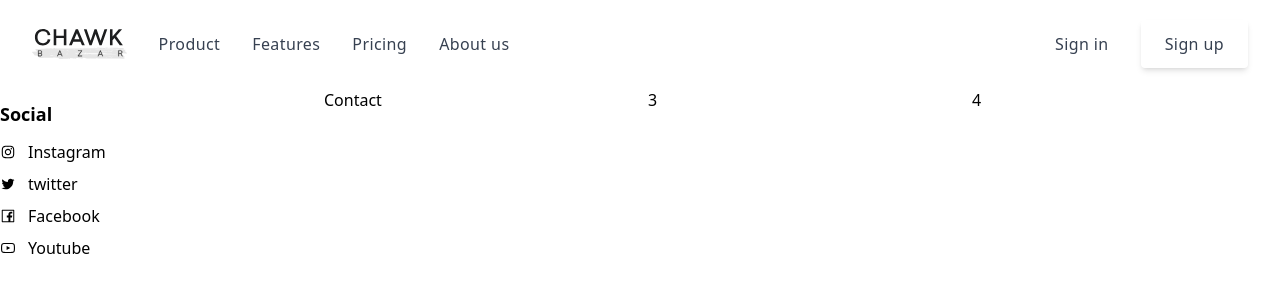
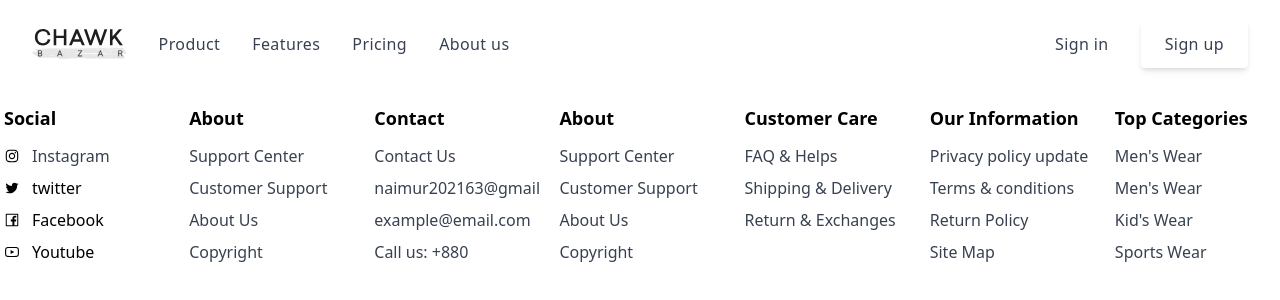
Before and after one commit to naimur202163/nft-site, a React (Create React App) app: page / in a window 1280 px wide. Shown: the top 300 px of the page. Built offline with nearby package versions, Linux system fonts and the light colour scheme.

Commit message:
footer done

```diff
--- a/src/Shared/Footer/Footer.js
+++ b/src/Shared/Footer/Footer.js
@@ -10,35 +10,160 @@ export default function Footer() {
     <>
       <div className="mx-auto sm:max-w-xl md:max-w-full lg:max-w-screen-xl">
         <div>
-          <div className="grid  grid-cols-4  gap-4">
-            <div>
+          <div className=" lg:grid  md:gird md:grid-cols-2  xs:gird xs:grid-cols-2  lg:grid-cols-7  gap-4 ">
+            <div className="p-1">
               <h2 className="text-lg font-semibold my-3">Social</h2>
               <div className="flex items-center ">
                 {" "}
                 <AiOutlineInstagram />{" "}
-                <p className="ml-3  hover:text-black  cursor-pointer"> Instagram</p>
+                <p className="ml-3  text-gray-700 hover:text-black  cursor-pointer">
+                  {" "}
+                  Instagram
+                </p>
               </div>
               <div className="flex items-center  my-2 ">
                 {" "}
                 <AiOutlineTwitter />{" "}
-                <p className="ml-3  hover:text-black  cursor-pointer "> twitter</p>
+                <p className="ml-3  hover:text-black  cursor-pointer ">
+                  {" "}
+                  twitter
+                </p>
               </div>
               <div className="flex items-center my-2">
                 {" "}
                 <AiOutlineFacebook />{" "}
-                <p className="ml-3  hover:text-black  cursor-pointer "> Facebook</p>
+                <p className="ml-3  hover:text-black  cursor-pointer ">
+                  {" "}
+                  Facebook
+                </p>
               </div>
               <div className="flex items-center">
                 {" "}
                 <AiOutlineYoutube />{" "}
-                <p className="ml-3   hover:text-black  cursor-pointer"> Youtube</p>
+                <p className="ml-3   hover:text-black  cursor-pointer">
+                  {" "}
+                  Youtube
+                </p>
               </div>
             </div>
-            <div>
-              <h2>Contact</h2>
+            <div className="p-1">
+              <h2 className="text-lg font-semibold my-3">About</h2>
+              <p className=" text-gray-700 hover:text-black  my-2 cursor-pointer">
+                {" "}
+                Support Center
+              </p>
+
+              <p className=" text-gray-700 hover:text-black my-2  cursor-pointer">
+                {" "}
+                Customer Support
+              </p>
+              <p className=" text-gray-700 hover:text-black  my-2 cursor-pointer">
+                {" "}
+                About Us
+              </p>
+              <p className=" text-gray-700 hover:text-black my-2  cursor-pointer">
+                {" "}
+                Copyright
+              </p>
             </div>
-            <div>3</div>
-            <div>4</div>
+            <div className="p-1">
+              <h2 className="text-lg font-semibold my-3">Contact</h2>
+              <p className=" text-gray-700 hover:text-black  my-2 cursor-pointer">
+                {" "}
+                Contact Us
+              </p>
+
+              <p className=" text-gray-700 hover:text-black my-2  cursor-pointer">
+                {" "}
+                naimur202163@gmail
+              </p>
+              <p className=" text-gray-700 hover:text-black  my-2 cursor-pointer">
+                {" "}
+                example@email.com
+              </p>
+              <p className=" text-gray-700 hover:text-black my-2  cursor-pointer">
+                {" "}
+                Call us: +880
+              </p>
+            </div>
+            <div className="p-1">
+              <h2 className="text-lg font-semibold my-3">About</h2>
+              <p className=" text-gray-700 hover:text-black  my-2 cursor-pointer">
+                {" "}
+                Support Center
+              </p>
+
+              <p className=" text-gray-700 hover:text-black my-2  cursor-pointer">
+                {" "}
+                Customer Support
+              </p>
+              <p className=" text-gray-700 hover:text-black  my-2 cursor-pointer">
+                {" "}
+                About Us
+              </p>
+              <p className=" text-gray-700 hover:text-black my-2  cursor-pointer">
+                {" "}
+                Copyright
+              </p>
+            </div>
+            <div className="p-1">
+              <h2 className="text-lg font-semibold my-3">Customer Care</h2>
+              <p className=" text-gray-700 hover:text-black  my-2 cursor-pointer">
+                {" "}
+                FAQ & Helps
+              </p>
+
+              <p className=" text-gray-700 hover:text-black my-2  cursor-pointer">
+                {" "}
+                Shipping & Delivery
+              </p>
+              <p className=" text-gray-700 hover:text-black  my-2 cursor-pointer">
+                {" "}
+                Return & Exchanges
+              </p>
+            </div>
+            {/*  */}
+            <div className="p-1">
+              <h2 className="text-lg font-semibold my-3">Our Information</h2>
+              <p className=" text-gray-700 hover:text-black  my-2 cursor-pointer">
+                {" "}
+                Privacy policy update
+              </p>
+
+              <p className=" text-gray-700 hover:text-black my-2  cursor-pointer">
+                {" "}
+                Terms & conditions
+              </p>
+              <p className=" text-gray-700 hover:text-black  my-2 cursor-pointer">
+                {" "}
+                Return Policy
+              </p>
+              <p className=" text-gray-700 hover:text-black  my-2 cursor-pointer">
+                {" "}
+                Site Map
+              </p>
+            </div>
+            {/*  */}
+            <div className="p-1">
+              <h2 className="text-lg font-semibold my-3">Top Categories</h2>
+              <p className=" text-gray-700 hover:text-black  my-2 cursor-pointer">
+                {" "}
+                Men's Wear
+              </p>
+
+              <p className=" text-gray-700 hover:text-black my-2  cursor-pointer">
+                {" "}
+                Men's Wear
+              </p>
+              <p className=" text-gray-700 hover:text-black  my-2 cursor-pointer">
+                {" "}
+                Kid's Wear
+              </p>
+              <p className=" text-gray-700 hover:text-black  my-2 cursor-pointer">
+                {" "}
+                Sports Wear
+              </p>
+            </div>
           </div>
         </div>
       </div>
```
